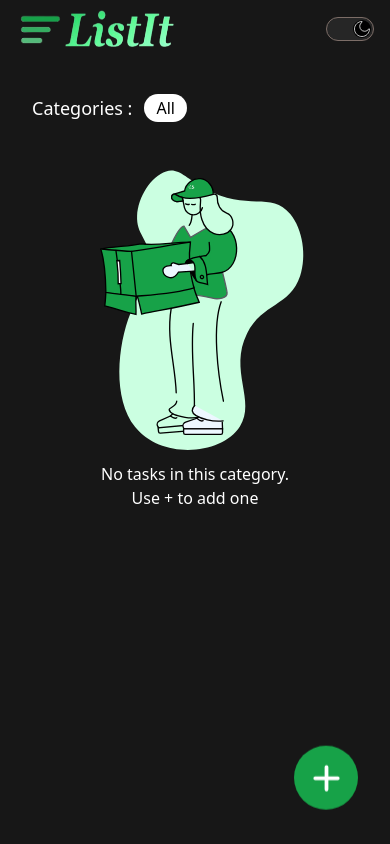
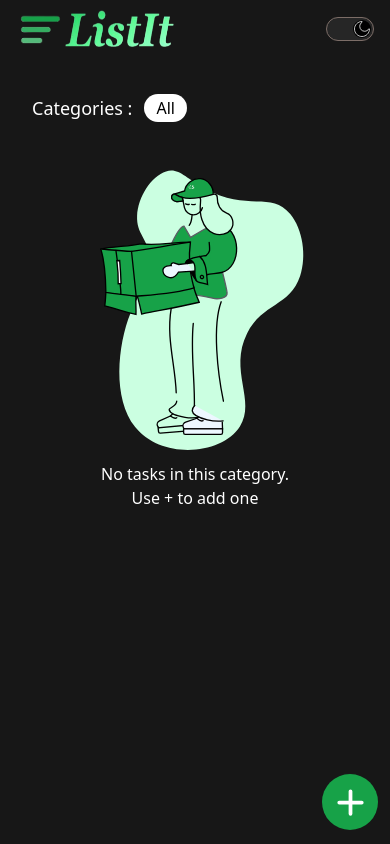
Before and after one commit to AlirezaSadeghiGT4X/ListIt, a React (Vite) app: page / in a window 390 px wide. Built offline with nearby package versions, Linux system fonts and the light colour scheme.

Commit message:
Responsive add todo button

```diff
--- a/src/App.jsx
+++ b/src/App.jsx
@@ -3,7 +3,7 @@ import Main from "./Main/Main";
 
 export default function App() {
 	return (
-		<div className="flex flex-col h-screen overflow-hidden">
+		<div className="flex flex-col h-screen xl:overflow-hidden">
 			<Header />
 			<Main />
 		</div>
--- a/src/Main/AddTodo.jsx
+++ b/src/Main/AddTodo.jsx
@@ -1,13 +1,13 @@
 export default function AddTodo() {
 	let todos = localStorage.getItem("todos");
 	let buttonClass =
-		"fixed flex items-center justify-center cursor-pointer hover:bg-middle hover:ring-4 ring-offset-0 ring-primary w-16 h-16 rounded-full right-8 bottom-8 text-5xl bg-primary text-white";
+		"fixed flex items-center justify-center cursor-pointer hover:bg-middle hover:ring-4 ring-offset-0 ring-primary sm:w-16 sm:h-16 w-14 h-14 rounded-full xl:right-8 xl:bottom-8 lg:right-5 lg:bottom-5 md:right-5 md:bottom-5 right-3 bottom-3 text-5xl bg-primary text-white";
 	if (todos == null || todos == undefined || todos == "") {
 		buttonClass =
-			"fixed flex items-center justify-center cursor-pointer hover:bg-middle hover:ring-4 ring-offset-0 ring-primary w-16 h-16 rounded-full right-8 bottom-8 text-5xl bg-primary animate-bounce text-white";
+			"fixed flex items-center justify-center cursor-pointer hover:bg-middle hover:ring-4 ring-offset-0 ring-primary sm:w-16 sm:h-16 w-14 h-14 rounded-full xl:right-8 xl:bottom-8 lg:right-5 lg:bottom-5 md:right-5 md:bottom-5 right-3 bottom-3 text-5xl bg-primary animate-bounce text-white";
 	} else {
 		buttonClass;
-		("fixed flex items-center justify-center cursor-pointer hover:bg-middle hover:ring-4 ring-offset-0 ring-primary w-16 h-16 rounded-full right-8 bottom-8 text-5xl bg-primary text-white");
+		("fixed flex items-center justify-center cursor-pointer hover:bg-middle hover:ring-4 ring-offset-0 ring-primary sm:w-16 sm:h-16 w-14 h-14 rounded-full xl:right-8 xl:bottom-8 lg:right-5 lg:bottom-5 md:right-5 md:bottom-5 right-3 bottom-3 text-5xl bg-primary text-white");
 	}
 	return (
 		<div className="absolute w-full bottom-0">
--- a/src/index.css
+++ b/src/index.css
@@ -194,11 +194,23 @@
   .relative {
     position: relative;
   }
+  .right-2 {
+    right: calc(var(--spacing) * 2);
+  }
+  .right-3 {
+    right: calc(var(--spacing) * 3);
+  }
   .right-8 {
     right: calc(var(--spacing) * 8);
   }
   .bottom-0 {
     bottom: 0;
+  }
+  .bottom-2 {
+    bottom: calc(var(--spacing) * 2);
+  }
+  .bottom-3 {
+    bottom: calc(var(--spacing) * 3);
   }
   .bottom-8 {
     bottom: calc(var(--spacing) * 8);
@@ -218,6 +230,12 @@
   .h-6 {
     height: calc(var(--spacing) * 6);
   }
+  .h-12 {
+    height: calc(var(--spacing) * 12);
+  }
+  .h-14 {
+    height: calc(var(--spacing) * 14);
+  }
   .h-16 {
     height: calc(var(--spacing) * 16);
   }
@@ -227,8 +245,14 @@
   .h-screen {
     height: 100vh;
   }
+  .w-1 {
+    width: var(--spacing);
+  }
   .w-12 {
     width: calc(var(--spacing) * 12);
+  }
+  .w-14 {
+    width: calc(var(--spacing) * 14);
   }
   .w-16 {
     width: calc(var(--spacing) * 16);
@@ -441,6 +465,71 @@
       }
     }
   }
+  .sm\:h-16 {
+    @media (width >= 40rem) {
+      height: calc(var(--spacing) * 16);
+    }
+  }
+  .sm\:w-16 {
+    @media (width >= 40rem) {
+      width: calc(var(--spacing) * 16);
+    }
+  }
+  .md\:right-2 {
+    @media (width >= 48rem) {
+      right: calc(var(--spacing) * 2);
+    }
+  }
+  .md\:right-3 {
+    @media (width >= 48rem) {
+      right: calc(var(--spacing) * 3);
+    }
+  }
+  .md\:right-4 {
+    @media (width >= 48rem) {
+      right: calc(var(--spacing) * 4);
+    }
+  }
+  .md\:right-5 {
+    @media (width >= 48rem) {
+      right: calc(var(--spacing) * 5);
+    }
+  }
+  .md\:bottom-1 {
+    @media (width >= 48rem) {
+      bottom: var(--spacing);
+    }
+  }
+  .md\:bottom-2 {
+    @media (width >= 48rem) {
+      bottom: calc(var(--spacing) * 2);
+    }
+  }
+  .md\:bottom-3 {
+    @media (width >= 48rem) {
+      bottom: calc(var(--spacing) * 3);
+    }
+  }
+  .md\:bottom-4 {
+    @media (width >= 48rem) {
+      bottom: calc(var(--spacing) * 4);
+    }
+  }
+  .md\:bottom-5 {
+    @media (width >= 48rem) {
+      bottom: calc(var(--spacing) * 5);
+    }
+  }
+  .md\:h-16 {
+    @media (width >= 48rem) {
+      height: calc(var(--spacing) * 16);
+    }
+  }
+  .md\:w-16 {
+    @media (width >= 48rem) {
+      width: calc(var(--spacing) * 16);
+    }
+  }
   .md\:w-100 {
     @media (width >= 48rem) {
       width: calc(var(--spacing) * 100);
@@ -449,6 +538,36 @@
   .md\:px-6 {
     @media (width >= 48rem) {
       padding-inline: calc(var(--spacing) * 6);
+    }
+  }
+  .lg\:right-5 {
+    @media (width >= 64rem) {
+      right: calc(var(--spacing) * 5);
+    }
+  }
+  .lg\:right-6 {
+    @media (width >= 64rem) {
+      right: calc(var(--spacing) * 6);
+    }
+  }
+  .lg\:bottom-5 {
+    @media (width >= 64rem) {
+      bottom: calc(var(--spacing) * 5);
+    }
+  }
+  .xl\:right-8 {
+    @media (width >= 80rem) {
+      right: calc(var(--spacing) * 8);
+    }
+  }
+  .xl\:bottom-8 {
+    @media (width >= 80rem) {
+      bottom: calc(var(--spacing) * 8);
+    }
+  }
+  .xl\:overflow-hidden {
+    @media (width >= 80rem) {
+      overflow: hidden;
     }
   }
   .dark\:invisible {
```
